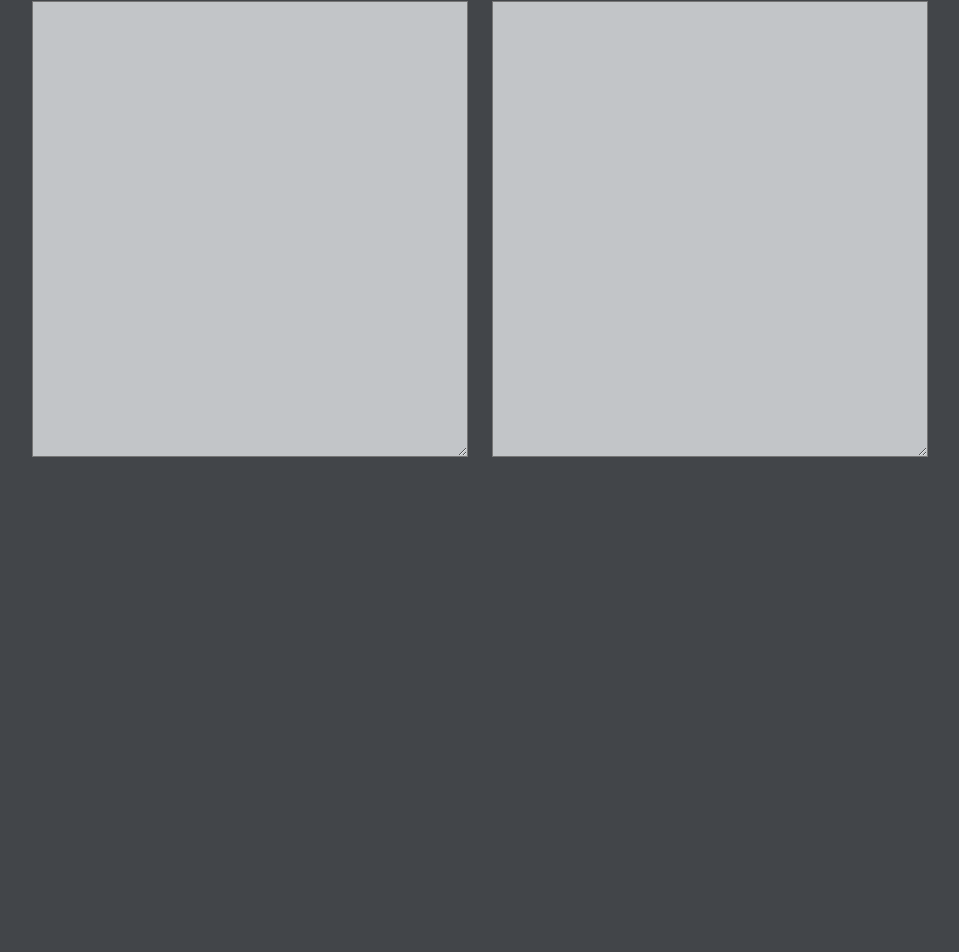
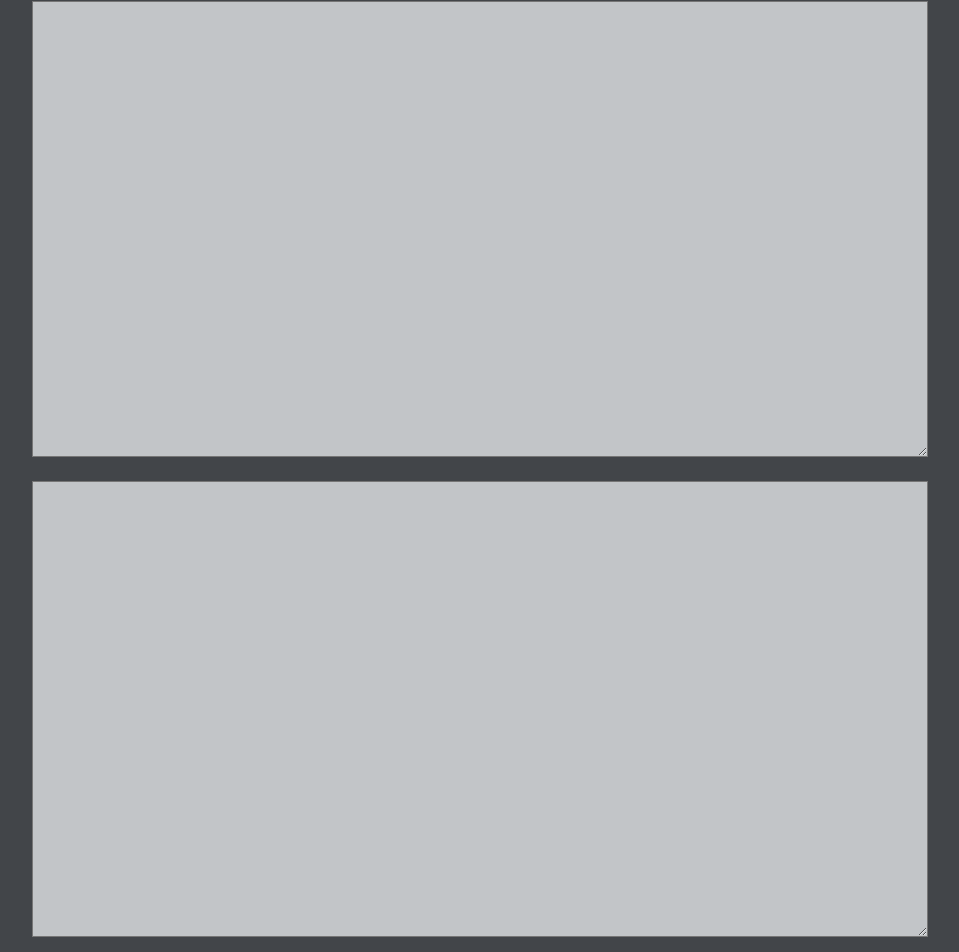
Before and after one commit to jwu910/discord-embed-to-go-template, a React (Create React App) app: page / in a window 1280 px wide. Shown: the part 212-1164 px from the top of the page, without its empty margins (160-1119 px from the left). Before the commit the page ends 800 px from the top, so only its background shows below. Built offline with nearby package versions, Linux system fonts and the light colour scheme.

Commit message:
chore: add footer

```diff
--- a/src/App.scss
+++ b/src/App.scss
@@ -7,12 +7,11 @@ body {
   color: lighten($DARK_BUT_NOT_BLACK, 80%);
 }
 
+.header-details {
+  margin: 12px 0;
 
-.header-details  {
-  margin: 12px 0;
   a {
     color: $BLURPLE;
-
   }
 }
 
--- a/src/App.tsx
+++ b/src/App.tsx
@@ -56,10 +56,10 @@ function App() {
   }, [inputValue]);
 
   return (
-    <Box sx={{ padding: 2, margin: "auto", width: "70%" }}>
+    <Box sx={{ padding: 2, margin: "auto", width: "70%", height: "100vh" }}>
       <div className="header-details">
         <h2>Embed to Go Templates</h2>
-        <p>Convert JSON to go template structs for Yagpdb</p>
+        <p>Convert JSON to Go template structs for Yagpdb</p>
         <p>
           Visit one of the embed builder sites and paste the{" "}
           <strong>JSON</strong> for a <strong>single</strong> Embed on the left.
@@ -87,14 +87,8 @@ function App() {
         </ol>
       </div>
 
-      <Stack
-        sx={{ margin: "auto" }}
-        className="text-areas"
-        direction="row"
-        spacing={3}
-      >
+      <Stack sx={{ margin: "auto" }} className="text-areas" spacing={3}>
         <textarea
-          style={{ flexGrow: 1 }}
           cols={50}
           rows={30}
           id="input"
@@ -103,13 +97,21 @@ function App() {
         ></textarea>
 
         <textarea
-          style={{ flexGrow: 1 }}
           cols={50}
           rows={30}
           id="output"
           value={outputValue}
         ></textarea>
       </Stack>
+      <footer>
+        <p>
+          © {new Date().getFullYear()} The EmbedToGo Author. EmbedToGo is not
+          affiliated with Discord.
+        </p>
+        <p>
+          This website is made available under the terms of the MIT license.
+        </p>
+      </footer>
     </Box>
   );
 }
--- a/src/index.scss
+++ b/src/index.scss
@@ -5,9 +5,14 @@ body {
     sans-serif;
   -webkit-font-smoothing: antialiased;
   -moz-osx-font-smoothing: grayscale;
+  height: 100vh;
 }
 
 code {
   font-family: source-code-pro, Menlo, Monaco, Consolas, 'Courier New',
     monospace;
 }
+
+footer {
+  margin-top: auto;
+}
```
